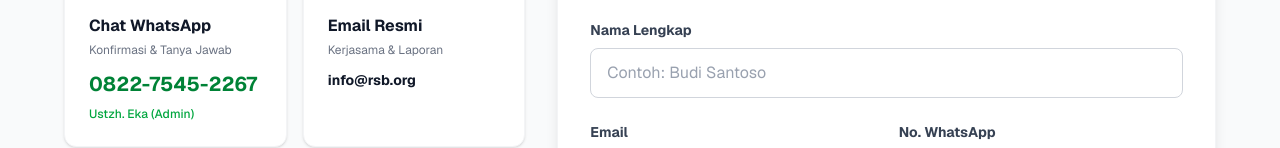
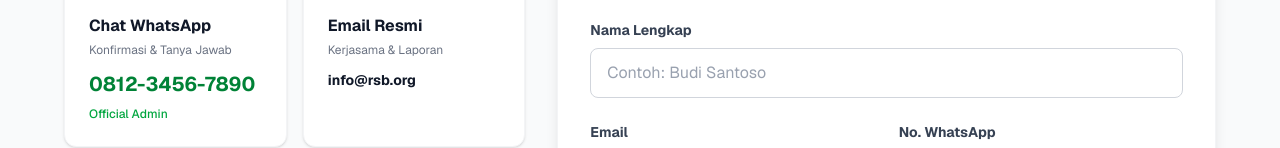
Before and after one commit to iniadil/landingpage-bencana-opendonate, a Next.js app: page /kontak in a window 1280 px wide. Shown: the part 560-708 px from the top of the page. Built offline with nearby package versions, Linux system fonts and the light colour scheme.

Commit message:
update contact info

```diff
--- a/components/contact/ContactInfo.tsx
+++ b/components/contact/ContactInfo.tsx
@@ -18,11 +18,9 @@ export function ContactInfo() {
           <h3 className="font-bold text-gray-900 mb-1">Chat WhatsApp</h3>
           <p className="text-gray-500 text-xs mb-3">Konfirmasi & Tanya Jawab</p>
           <p className="text-xl font-bold text-green-700 mb-2">
-            0822-7545-2267
+            0812-3456-7890
           </p>
-          <p className="text-xs text-green-600 font-medium">
-            Ustzh. Eka (Admin)
-          </p>
+          <p className="text-xs text-green-600 font-medium">Official Admin</p>
         </div>
 
         {/* Email Card */}
--- a/components/layout/Footer.tsx
+++ b/components/layout/Footer.tsx
@@ -65,7 +65,7 @@ export function Footer() {
             </li>
             <li className="flex gap-3 items-center">
               <Phone className="w-5 h-5 shrink-0 text-green-500" />
-              <span>+62 822-7545-2267 (Ustzh. Eka)</span>
+              <span>+62 812-3456-7890 (Official Admin)</span>
             </li>
             <li className="flex gap-3 items-center">
               <Mail className="w-5 h-5 shrink-0 text-green-500" />
```
